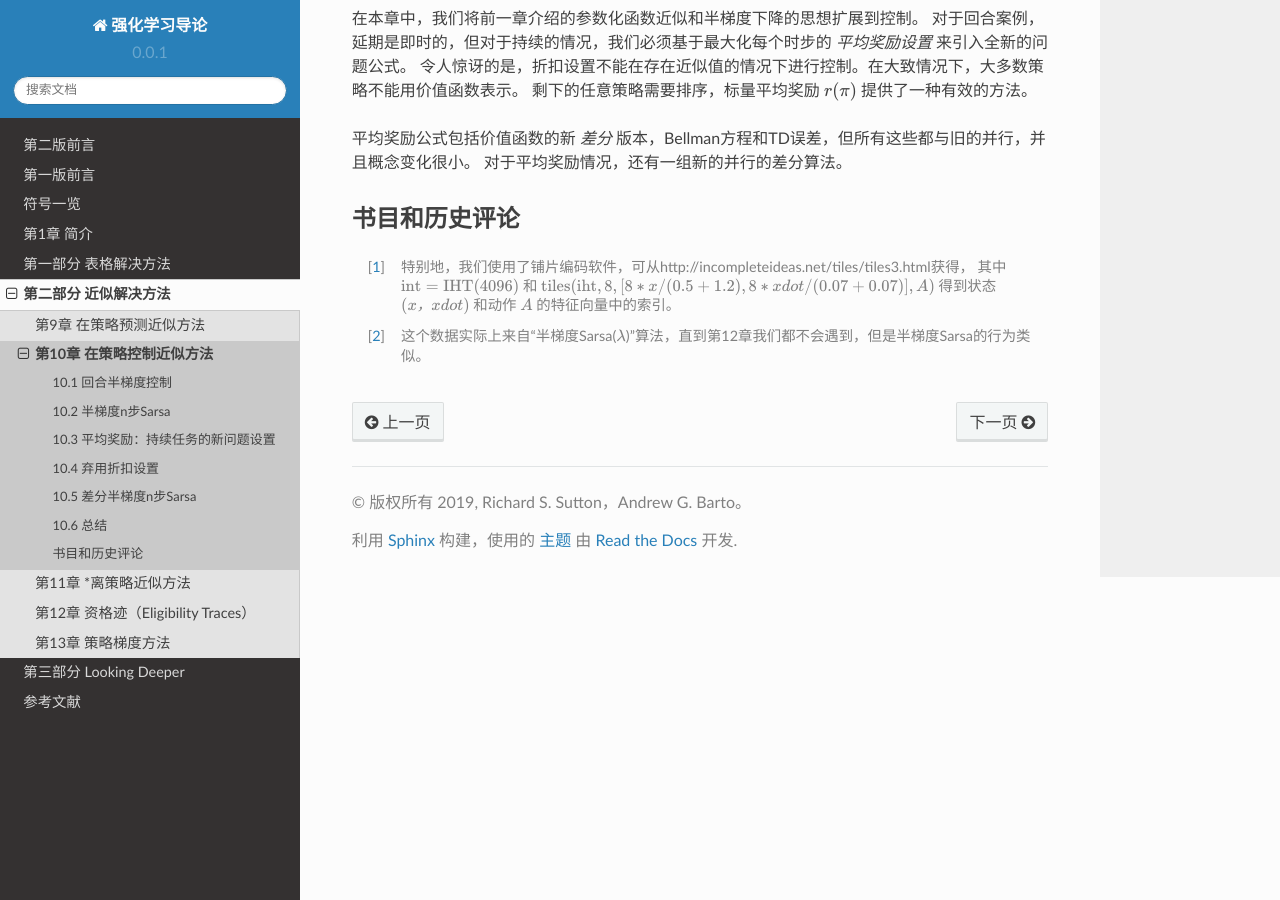
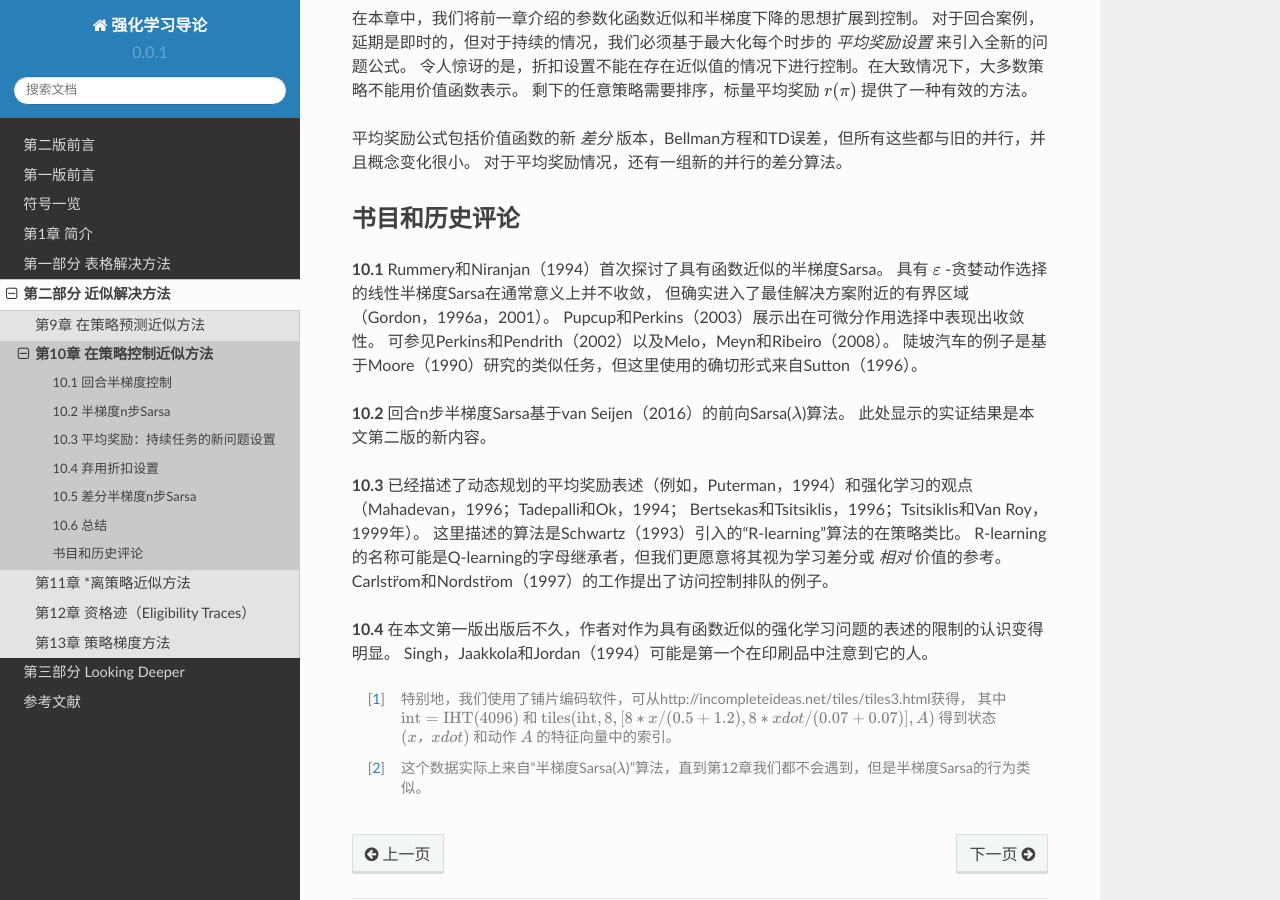
Before and after one commit to qiwihui/reinforcement-learning-an-introduction-chinese, a Sphinx documentation site: the page built from source/partII/chapter10/on-policy_control_with_approximation.rst, in a window 1280 px wide and 900 px high, scrolled down 12815 px. Built offline with Sphinx 7.4.7 and the Read the Docs theme 2.0.0, drawn with Linux system fonts in a browser that asks for light colours.

Commit message:
docs: 书目和历史评论

```diff
--- a/source/partII/chapter10/on-policy_control_with_approximation.rst
+++ b/source/partII/chapter10/on-policy_control_with_approximation.rst
@@ -542,6 +542,25 @@ n步回报立即从其表格形式（7.4）推广到函数近似形式：
 书目和历史评论
 ---------------
 
+**10.1** Rummery和Niranjan（1994）首次探讨了具有函数近似的半梯度Sarsa。
+具有 :math:`\varepsilon` -贪婪动作选择的线性半梯度Sarsa在通常意义上并不收敛，
+但确实进入了最佳解决方案附近的有界区域（Gordon，1996a，2001）。
+Pupcup和Perkins（2003）展示出在可微分作用选择中表现出收敛性。
+可参见Perkins和Pendrith（2002）以及Melo，Meyn和Ribeiro（2008）。
+陡坡汽车的例子是基于Moore（1990）研究的类似任务，但这里使用的确切形式来自Sutton（1996）。
+
+**10.2** 回合n步半梯度Sarsa基于van Seijen（2016）的前向Sarsa(:math:`\lambda`)算法。
+此处显示的实证结果是本文第二版的新内容。
+
+**10.3** 已经描述了动态规划的平均奖励表述（例如，Puterman，1994）和强化学习的观点
+（Mahadevan，1996；Tadepalli和Ok，1994；
+Bertsekas和Tsitsiklis，1996；Tsitsiklis和Van Roy，1999年）。
+这里描述的算法是Schwartz（1993）引入的“R-learning”算法的在策略类比。
+R-learning的名称可能是Q-learning的字母继承者，但我们更愿意将其视为学习差分或 *相对* 价值的参考。
+Carlstr̈om和Nordstr̈om（1997）的工作提出了访问控制排队的例子。
+
+**10.4** 在本文第一版出版后不久，作者对作为具有函数近似的强化学习问题的表述的限制的认识变得明显。
+Singh，Jaakkola和Jordan（1994）可能是第一个在印刷品中注意到它的人。
 
 .. [1]
     特别地，我们使用了铺片编码软件，可从http://incompleteideas.net/tiles/tiles3.html获得，
```
